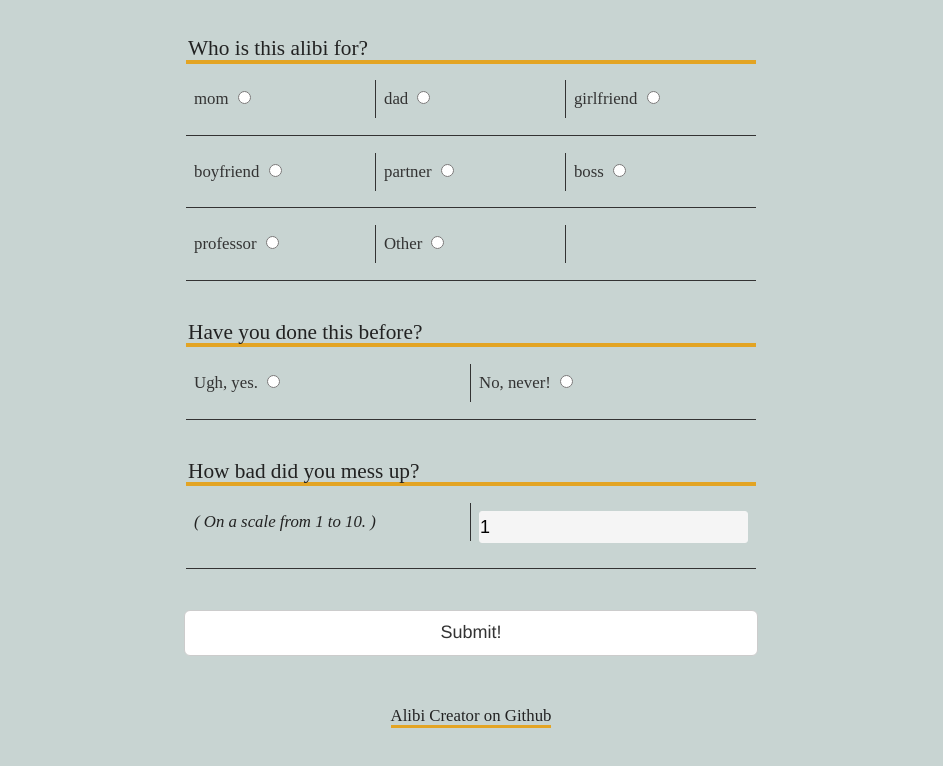
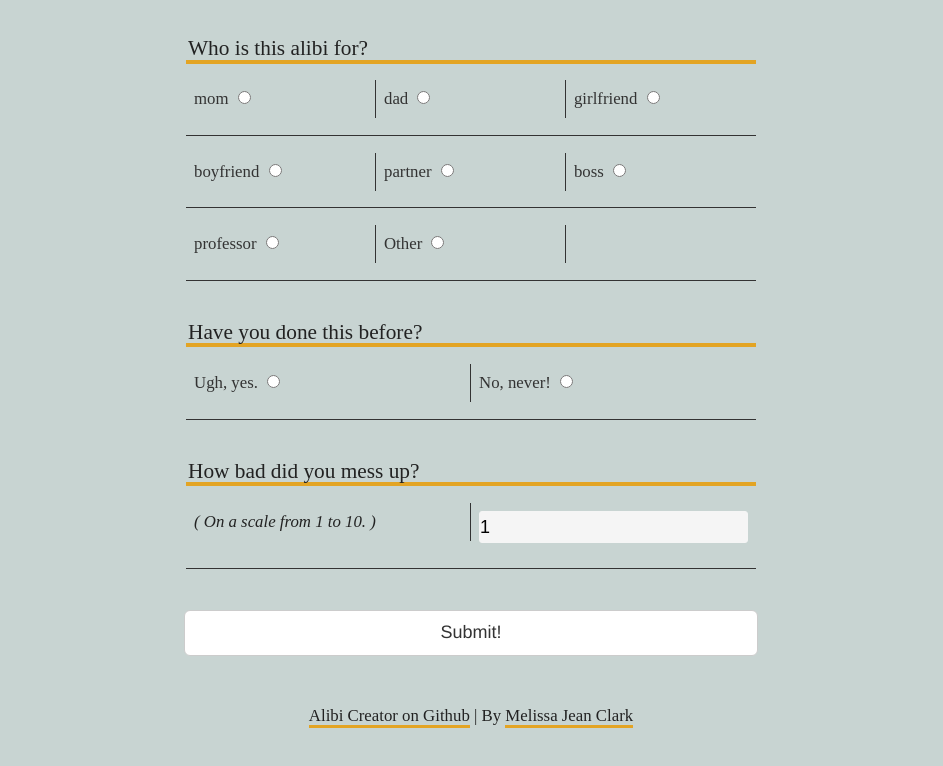
Before and after one commit to melissajclark/alibi-creator, a website: page index.html in a window 1280 px wide. Shown: the part 212-978 px from the top of the page, without its empty margins (169-1112 px from the left). Drawn offline with nearby package versions, Linux system fonts and the light colour scheme.

Commit message:
added link to my portfolio

```diff
--- a/index.html
+++ b/index.html
@@ -200,7 +200,7 @@
 
 	<footer>
 		<p>
-			<a href="https://github.com/melissajclark/alibi-creator">Alibi Creator on Github</a>
+			<a href="https://github.com/melissajclark/alibi-creator">Alibi Creator on Github</a> | By <a href="https://melissajclark.ca">Melissa Jean Clark </a>
 		</p>
 	</footer>
 
```
